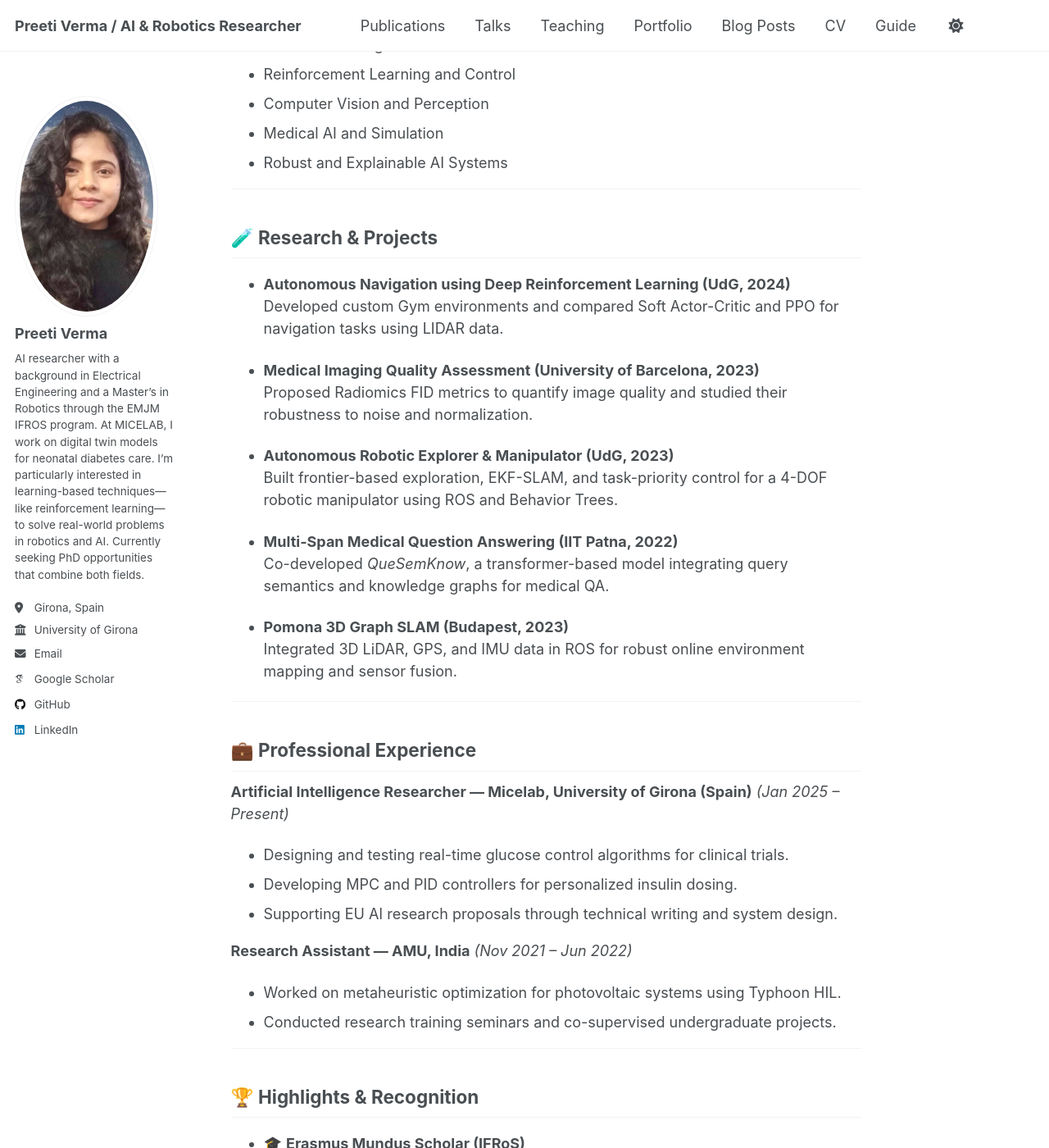
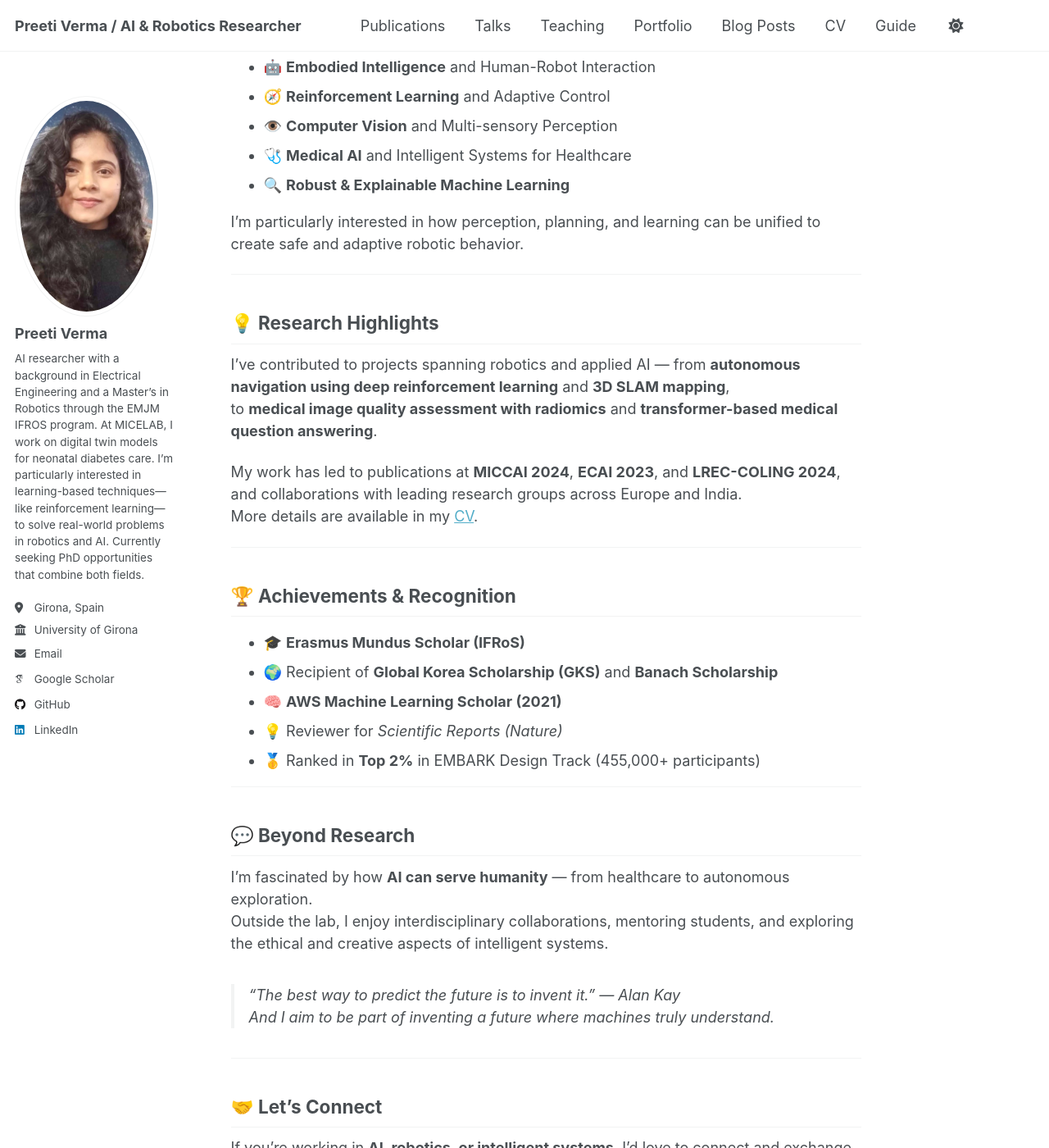
Before and after one commit to preeti-verma8600/preeti-verma8600.github.io, a Jekyll site: the page built from _pages/about.md, in a window 1280 px wide and 1400 px high, scrolled down 716 px. Shown: the whole window at 82% size. Built offline with Jekyll 4.4.1, drawn with Linux system fonts in a browser that asks for light colours; some web fonts are replaced; a script that is not in the unit is left out; some of the changed text lies outside the part shown.

Commit message:
Updated about me file 2

```diff
--- a/_pages/about.md
+++ b/_pages/about.md
@@ -7,84 +7,66 @@ redirect_from:
   - /about.html
 ---
 
-# 👋 Hi, I'm Aabha Verma
+# 👋 Hi, I'm Preeti Verma
 
-I’m an **Artificial Intelligence Researcher** passionate about building intelligent, embodied systems that learn, perceive, and act in the real world. My research lies at the intersection of **AI, robotics, and control**, driven by curiosity for how machines can understand and adapt to dynamic environments.
+I’m an **Artificial Intelligence Researcher** passionate about building intelligent, embodied systems that learn, perceive, and act in the real world.
+My research lies at the intersection of **AI, robotics, and control**, driven by curiosity about how machines can understand, reason, and adapt to dynamic environments.
 
-Currently, I’m working at **Micelab, University of Girona (Spain)**, where I’m developing **AI-driven glucose control systems** for personalized healthcare. I completed my **Erasmus Mundus Master in Intelligent Field Robotic Systems (IFRoS)** — a joint program between *Eötvös Loránd University* (Hungary) and *University of Girona* (Spain).
+Currently, I work at **Micelab, University of Girona (Spain)**, developing **AI-driven glucose control systems** for personalized healthcare.
+I completed my **Erasmus Mundus Master in Intelligent Field Robotic Systems (IFRoS)** — a joint program between *Eötvös Loránd University* (Hungary) and *University of Girona* (Spain).
 Before that, I earned my **B.Tech in Electrical Engineering** from *Aligarh Muslim University (India)*, graduating in the **top 5%** of my class.
 
 ---
 
 ## 🧠 Research Interests
 
-My long-term goal is to pursue a **PhD in AI and Robotics**, focusing on developing autonomous systems that can perceive, reason, and interact naturally with humans and their surroundings.
+My long-term goal is to pursue a **PhD in AI and Robotics**, focusing on building autonomous systems that can perceive, reason, and interact seamlessly with humans and complex environments.
 
-**Key interests include:**
-- Embodied Intelligence and Human-Robot Interaction
-- Reinforcement Learning and Control
-- Computer Vision and Perception
-- Medical AI and Simulation
-- Robust and Explainable AI Systems
+**Key research themes:**
+- 🤖 **Embodied Intelligence** and Human-Robot Interaction
+- 🧭 **Reinforcement Learning** and Adaptive Control
+- 👁️ **Computer Vision** and Multi-sensory Perception
+- 🩺 **Medical AI** and Intelligent Systems for Healthcare
+- 🔍 **Robust & Explainable Machine Learning**
+
+I’m particularly interested in how perception, planning, and learning can be unified to create safe and adaptive robotic behavior.
 
 ---
 
-## 🧪 Research & Projects
+## 💡 Research Highlights
 
-- **Autonomous Navigation using Deep Reinforcement Learning (UdG, 2024)**
-  Developed custom Gym environments and compared Soft Actor-Critic and PPO for navigation tasks using LIDAR data.
+I’ve contributed to projects spanning robotics and applied AI — from **autonomous navigation using deep reinforcement learning** and **3D SLAM mapping**,
+to **medical image quality assessment with radiomics** and **transformer-based medical question answering**.
 
-- **Medical Imaging Quality Assessment (University of Barcelona, 2023)**
-  Proposed Radiomics FID metrics to quantify image quality and studied their robustness to noise and normalization.
-
-- **Autonomous Robotic Explorer & Manipulator (UdG, 2023)**
-  Built frontier-based exploration, EKF-SLAM, and task-priority control for a 4-DOF robotic manipulator using ROS and Behavior Trees.
-
-- **Multi-Span Medical Question Answering (IIT Patna, 2022)**
-  Co-developed *QueSemKnow*, a transformer-based model integrating query semantics and knowledge graphs for medical QA.
-
-- **Pomona 3D Graph SLAM (Budapest, 2023)**
-  Integrated 3D LiDAR, GPS, and IMU data in ROS for robust online environment mapping and sensor fusion.
+My work has led to publications at **MICCAI 2024**, **ECAI 2023**, and **LREC-COLING 2024**, and collaborations with leading research groups across Europe and India.
+More details are available in my [CV](/files/Preeti_Verma_CV.pdf).
 
 ---
 
-## 💼 Professional Experience
+## 🏆 Achievements & Recognition
 
-**Artificial Intelligence Researcher — Micelab, University of Girona (Spain)** *(Jan 2025 – Present)*
-- Designing and testing real-time glucose control algorithms for clinical trials.
-- Developing MPC and PID controllers for personalized insulin dosing.
-- Supporting EU AI research proposals through technical writing and system design.
-
-**Research Assistant — AMU, India** *(Nov 2021 – Jun 2022)*
-- Worked on metaheuristic optimization for photovoltaic systems using Typhoon HIL.
-- Conducted research training seminars and co-supervised undergraduate projects.
+- 🎓 **Erasmus Mundus Scholar (IFRoS)**
+- 🌍 Recipient of **Global Korea Scholarship (GKS)** and **Banach Scholarship**
+- 🧠 **AWS Machine Learning Scholar (2021)**
+- 💡 Reviewer for *Scientific Reports (Nature)*
+- 🥇 Ranked in **Top 2%** in EMBARK Design Track (455,000+ participants)
 
 ---
 
-## 🏆 Highlights & Recognition
+## 💬 Beyond Research
 
-- 🎓 **Erasmus Mundus Scholar (IFRoS)**
-- 🌍 **Global Korea Scholarship (GKS)** & **Banach Scholarship** recipient
-- 🤖 **Publications at MICCAI 2024, ECAI 2023, and LREC-COLING 2024**
-- 🧠 **AWS Machine Learning Scholar (2021)**
-- 💡 Reviewer for *Scientific Reports (Nature)*
-- 🥇 Top 2% in **EMBARK 2021** (Design Track, 450k+ participants)
+I’m fascinated by how **AI can serve humanity** — from healthcare to autonomous exploration.
+Outside the lab, I enjoy interdisciplinary collaborations, mentoring students, and exploring the ethical and creative aspects of intelligent systems.
 
----
-
-## 🗣️ Beyond Research
-
-I’m fascinated by **AI for good**, open collaboration, and interdisciplinary robotics that make life safer and smarter.
-I enjoy sharing ideas, mentoring, and connecting with people who are equally passionate about building the next generation of intelligent systems.
-
-> “I don’t just want to build smart machines — I want to build ones that understand.”
+> “The best way to predict the future is to invent it.” — Alan Kay
+> *And I aim to be part of inventing a future where machines truly understand.*
 
 ---
 
 ## 🤝 Let’s Connect
 
 If you’re working in **AI, robotics, or intelligent systems**, I’d love to connect and exchange ideas!
-📫 [LinkedIn](https://www.linkedin.com/in/preetisnno/) • [GitHub](https://github.com/aabha) • [CV](/files/Aabha_CV.pdf)
+📫 [LinkedIn](https://www.linkedin.com/in/preetisnno/) • 💻 [GitHub](https://github.com/aabha) • 📄 [CV](/files/Preeti_Verma_CV.pdf)
 
 
 
```
Also changed, not shown: 1 other file.
